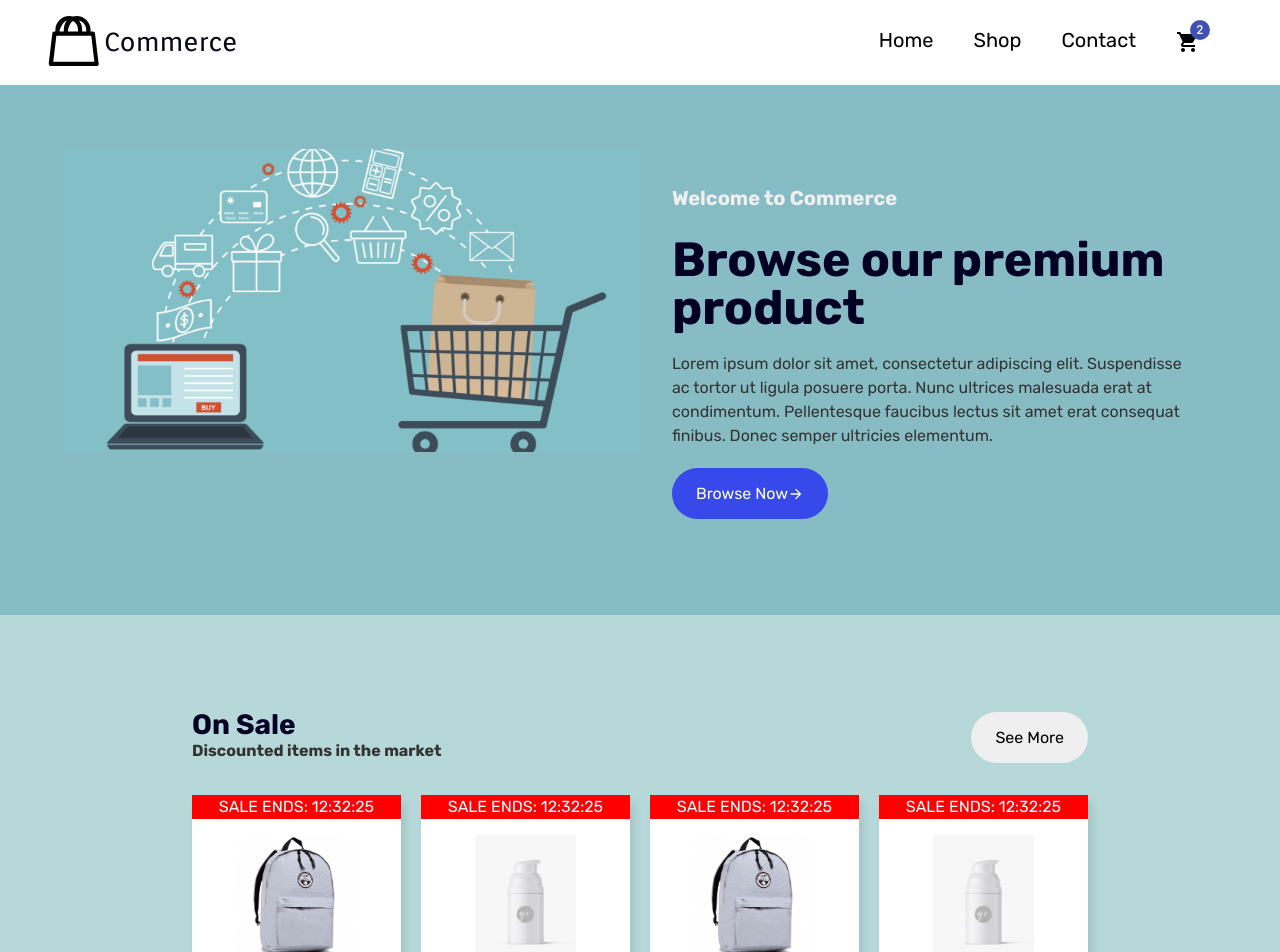
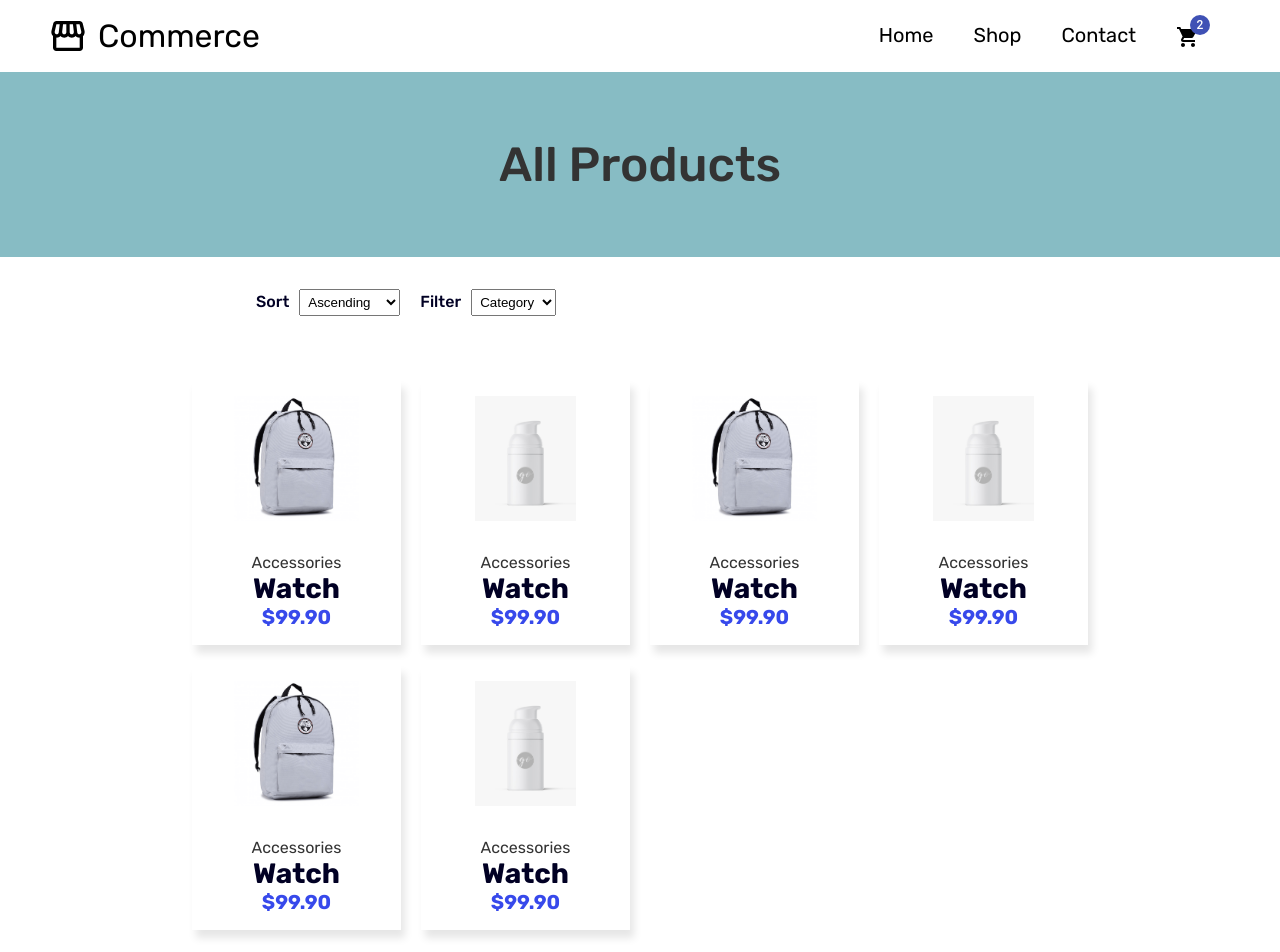
Before and after one commit to crazyboiboi/E-Commerce, a React (Create React App) app: page /shop in a window 1280 px wide. Shown: the top 952 px of the page. Built offline with nearby package versions, Linux system fonts and the light colour scheme.

Commit message:
Added and styled Shop, individual Shop Item and Error page

```diff
--- a/src/App.jsx
+++ b/src/App.jsx
@@ -2,6 +2,8 @@ import { BrowserRouter as Router, Route, Switch } from 'react-router-dom'
 
 // Pages
 import Home from "./pages/Home";
+import Shop from './pages/Shop';
+import Error from './pages/Error';
 
 // Components
 import Navbar from "./components/Navbar";
@@ -11,11 +13,21 @@ import Footer from './components/Footer'
 const App = () => {
   return (
     <>
-    <Router>
-      <Navbar />
-      <Home />
-      <Footer />
-    </Router>
+      <Router>
+        <Navbar />
+        <Switch>
+          <Route exact path="/">
+            <Home />
+          </Route>
+          <Route path="/shop">
+            <Shop />
+          </Route>
+          <Route path="*">
+            <Error />
+          </Route>
+        </Switch>
+        <Footer />
+      </Router>
     </>
   );
 };
--- a/src/components/Footer.jsx
+++ b/src/components/Footer.jsx
@@ -23,7 +23,9 @@ const Footer = () => {
             </p>
 
             <div className="logo">
-                <Logo />
+                <Link to="/">
+                    <Logo color="white" />
+                </Link>
                 <p>Copyright &copy; 2021 Commerce</p>
             </div>
 
--- a/src/components/Logo.jsx
+++ b/src/components/Logo.jsx
@@ -9,15 +9,20 @@ const LogoStyle = styled.div`
     align-items: center;
     gap: 10px;
     font-size: 2rem;
+    color: ${props=>props.color};
 `;
 
-const Logo = () => {
+const Logo = ({color}) => {
     return (
-        <LogoStyle>
+        <LogoStyle color={color}>
             <Storefront style={{fontSize: '2.5rem'}} />
             Commerce
         </LogoStyle>
     )
 }
 
+Logo.defaultProps = {
+    color: "black",
+}
+
 export default Logo
--- a/src/components/Navbar.jsx
+++ b/src/components/Navbar.jsx
@@ -6,11 +6,14 @@ import { Badge } from '@material-ui/core'
 
 import logo from '../assets/logo.svg'
 
+import Logo from './Logo'
+
+
 const Navbar = () => {
     return (
         <nav className="navbar">
             <Link to="/">
-                <img src={logo} alt="logo"></img>
+                <Logo />
             </Link>
 
             <ul className="navbar__links">
--- /dev/null
+++ b/src/components/Products.jsx
@@ -0,0 +1,26 @@
+import React from 'react'
+import GalleryItem from './Gallery/GalleryItem'
+
+import pic from '../assets/bag.png'
+import pic1 from '../assets/bottle.png'
+
+const Products = ({ sales }) => {
+    return (
+        <div className="products container">
+            <div className="gallery__items">
+                <GalleryItem name="Watch" category="Accessories" price="$99.90" image={pic} sales={sales} />
+                <GalleryItem name="Watch" category="Accessories" price="$99.90" image={pic1} sales={sales} />
+                <GalleryItem name="Watch" category="Accessories" price="$99.90" image={pic} sales={sales} />
+                <GalleryItem name="Watch" category="Accessories" price="$99.90" image={pic1} sales={sales} />
+                <GalleryItem name="Watch" category="Accessories" price="$99.90" image={pic} sales={sales} />
+                <GalleryItem name="Watch" category="Accessories" price="$99.90" image={pic1} sales={sales} />
+            </div>
+        </div>
+    )
+}
+
+Products.defaultProps = {
+    sales: false,
+}
+
+export default Products
--- /dev/null
+++ b/src/components/ShopBanner.jsx
@@ -0,0 +1,11 @@
+import React from 'react'
+
+const ShopBanner = ({ name }) => {
+    return (
+        <div className="banner container">
+            {name}
+        </div>
+    )
+}
+
+export default ShopBanner
--- /dev/null
+++ b/src/components/SortAndFilter.jsx
@@ -0,0 +1,30 @@
+import React from 'react'
+
+const SortAndFilter = () => {
+    return (
+        <div className="sortfilter container">
+            <div>
+                <label for="sort">Sort</label>
+                <select name="sort">
+                    <option value="asc">Ascending</option>
+                    <option value="desc">Descending</option>
+                    <option value="plow">Price Low</option>
+                    <option value="phigh">Price High</option>
+                </select>
+            </div>
+
+            <div>
+                <label for="filter">Filter</label>
+                <select name="filter">
+                    <option value="category">Category</option>
+                    <option value="color">Color</option>
+                    <option value="color">On Sale</option>
+                </select>
+            </div>
+
+            {/* FILTERED PHRASES SHOW HERE */}
+        </div>
+    )
+}
+
+export default SortAndFilter
--- /dev/null
+++ b/src/pages/Error.jsx
@@ -0,0 +1,15 @@
+import React from 'react'
+import { Link } from 'react-router-dom'
+
+const Error = () => {
+    return (
+        <main>
+            <div className="container">
+                <h1>Oops, it's a dead end</h1>
+                <Link to="/" className="btn blue">back home</Link>
+            </div>
+        </main>
+    )
+}
+
+export default Error
--- /dev/null
+++ b/src/pages/Shop.jsx
@@ -0,0 +1,17 @@
+import React from 'react'
+
+import Products from '../components/Products'
+import SortAndFilter from '../components/SortAndFilter'
+import ShopBanner from '../components/ShopBanner'
+
+const Shop = () => {
+    return (
+        <main>
+            <ShopBanner name="All Products" />
+            <SortAndFilter />
+            <Products />
+        </main>
+    )
+}
+
+export default Shop
--- a/src/styles.scss
+++ b/src/styles.scss
@@ -2,7 +2,7 @@
 
 /*=============== VARIABLES CSS ===============*/
 :root {
-    --header-height: 85px;
+    --header-height: 72px;
 
     /*========== COLORS ==========*/
     --clr-softblue: hsl(234, 82%, 57%);
@@ -94,6 +94,10 @@ input[type=checkbox] {
 
 
 /* ========== LAYOUT ========== */
+main {
+    min-height: 100vh;
+}
+
 body {
     margin: var(--header-height) 0 0 0;
     font-family: var(--body-font);
@@ -332,7 +336,8 @@ body {
 .newsletter {
     justify-items: center;
     background: var(--clr-glacier);
-    padding: 6rem 0;
+    padding-top: 6rem;
+    padding-bottom: 6rem;
     gap: 30px;
 
     .section__title {
@@ -415,3 +420,90 @@ body {
         }
     }
 }
+
+
+/* ========== SHOP BANNER ========== */
+.banner {
+    padding: 4rem 12rem;
+    background: var(--clr-glacier);
+    text-align: center;
+    font-size: var(--biggest-font-size);
+    font-weight: var(--fw-semibold);
+    color: var(--clr-gray);
+}
+
+
+/* ========== PRODUCT ========== */
+.products {
+    padding: 2rem 12rem;
+    display: grid;
+}
+
+
+/* ========== SORTFILTER ========== */
+.sortfilter {
+    display: flex;
+    gap: 20px;
+    padding: 2rem 16rem 0;
+
+    label {
+        margin-right: 10px;
+        color: var(--clr-dark);
+        font-weight: var(--fw-semibold);
+    }
+
+    select {
+        padding: 0.25rem;
+    }
+}
+
+
+/* ========== SORTFILTER ========== */
+.product {
+    grid-template-columns: 1fr 1fr;
+    padding: 4rem 12rem;
+
+    &__img {
+    }
+
+    &__content {
+        padding: 6rem 4rem 0;
+        display: flex;
+        flex-direction: column;
+        align-items: flex-start;
+        gap: 1.5rem;
+
+        .section__title {
+            font-size: var(--biggest-font-size);
+        }
+
+        .price {
+            font-size: var(--medium-font-size);
+            color: var(--clr-dark);
+
+            strong {
+                font-size: var(--big-font-size);
+                color: var(--clr-softblue);
+            }
+        }
+
+        p {
+            color: var(--clr-gray);
+        }
+
+        .amount {
+            display: flex;
+            gap: 1rem;
+
+            input {
+                border: 1px solid black;
+                width: 40px;
+                height: 30px;
+                padding: 0.25rem;
+                text-align: center;
+            }
+        }
+    }
+
+
+}
```
Also changed, not shown: src/pages/Item.jsx (added, +34 -0 lines).
